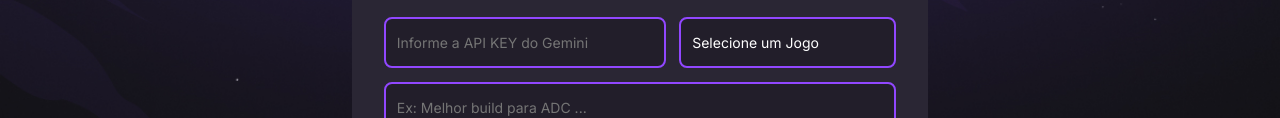
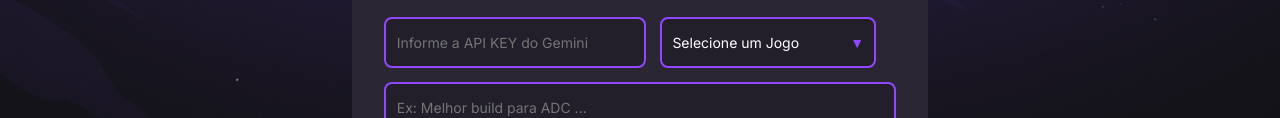
Before and after one commit to JoaoEmanoel866/Assistente-De-Meta, a plain HTML site: page index.html in a window 1280 px wide. Shown: the part 317-435 px from the top of the page. Drawn offline with Linux system fonts and the light colour scheme.

Commit message:
Seta adicionada no gameSelect

```diff
--- a/index.html
+++ b/index.html
@@ -24,13 +24,15 @@
                 <form id="form">
                     <input id="apiKey" type="password" placeholder="Informe a API KEY do Gemini" required>
 
-                    <select id="gameSelect" required>
-                        <option value="">Selecione um Jogo</option>
-                        <option value="lol">League of Legends</option>
-                        <option value="valorant">Valorant</option>
-                        <option value="lolwr">League of Legends: Wild Rift</option>
+                    <div class="select-wrapper">
+                        <select id="gameSelect" required icon="">
+                            <option value="">Selecione um Jogo</option>
+                            <option value="lol">League of Legends</option>
+                            <option value="valorant">Valorant</option>
+                            <option value="lolwr">League of Legends: Wild Rift</option>
 
-                    </select>
+                        </select>
+                    </div>
 
                     <input id="questionInput" type="text" placeholder="Ex: Melhor build para ADC ..." required>
 
--- a/style.css
+++ b/style.css
@@ -129,6 +129,22 @@ button {
 
 }
 
+.select-wrapper {
+  position: relative;
+  flex: 1;
+}
+
+.select-wrapper::after {
+  content: "▼";
+  position: absolute;
+  top: 50%;
+  right: 2rem;
+  transform: translateY(-50%);
+  pointer-events: none;
+  color: #9147ff;
+  font-size: 0.875rem;
+}
+
 button:hover {
    cursor: pointer;
    transform: translateY(-2px);
```
